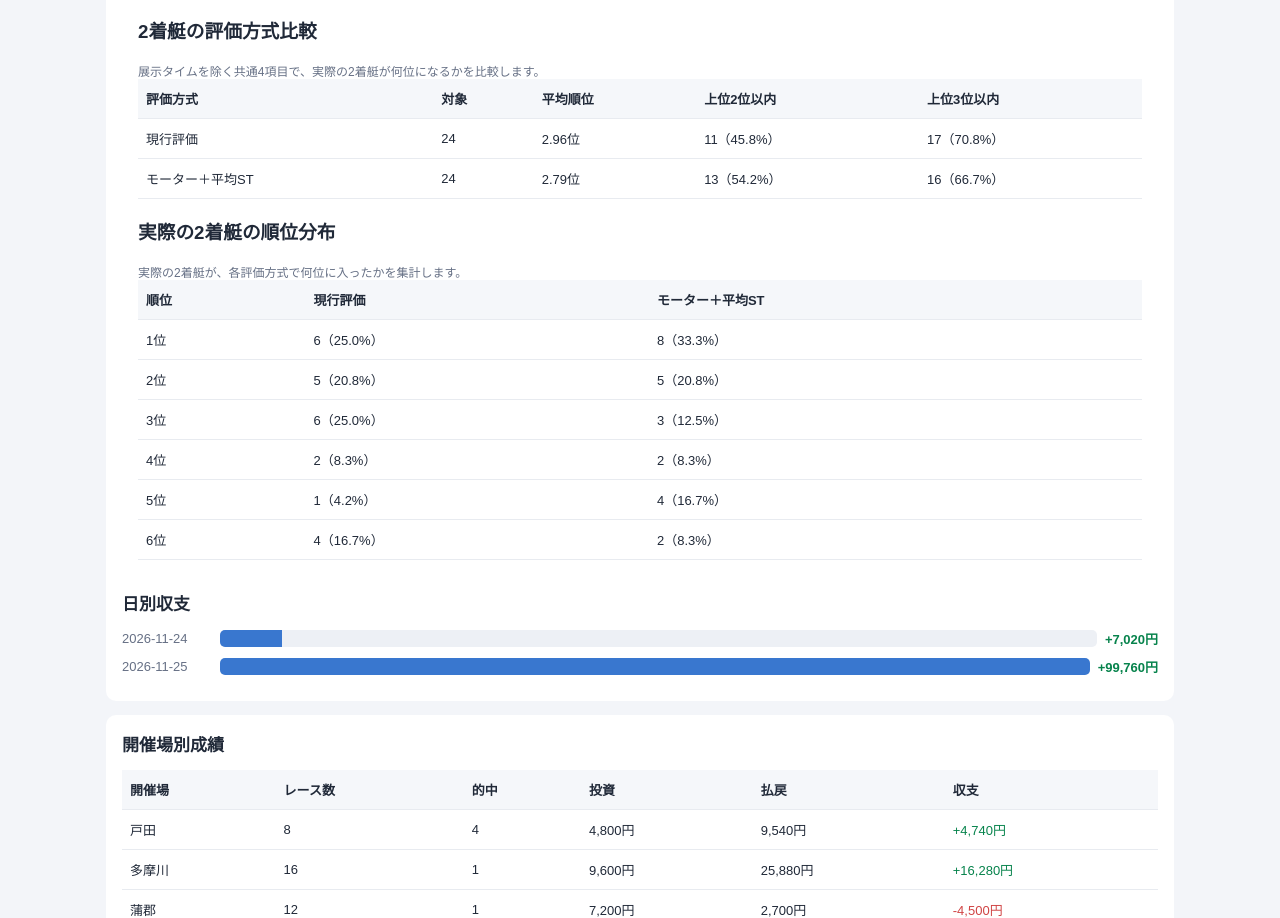
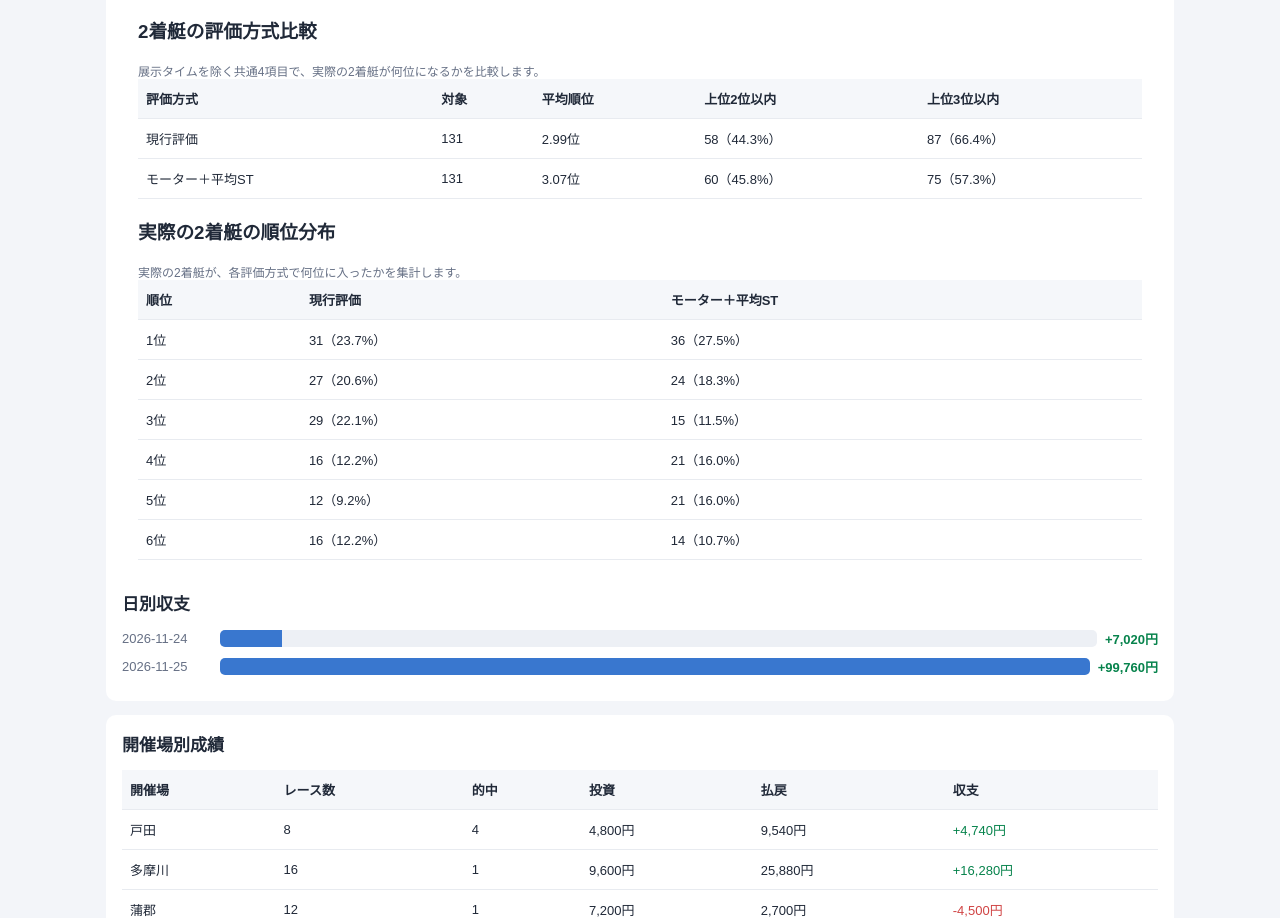
Before and after one commit to macchi1014-oss/boat-race-auto, a plain HTML site: page stats.html in a window 1280 px wide. Shown: the part 3260-4178 px from the top of the page. Drawn offline with Linux system fonts and the light colour scheme.

Commit message:
Update stats.html

```diff
--- a/stats.html
+++ b/stats.html
@@ -597,7 +597,14 @@ const actualSecondForRank = Object.entries(racers).find(
   ([boatNo, boat]) => Number(boat.place_number) === 2
 )?.[0];
 
-const hasFullFactors = Object.keys(factorNames).every(
+const comparisonFactors = [
+  "national_win_rate",
+  "local_win_rate",
+  "motor_top_2_percent",
+  "average_start_timing"
+];
+
+const hasFullFactors = comparisonFactors.every(
   factor => evaluation[factor]?.points &&
     Object.keys(evaluation[factor].points).length > 0
 );
```
